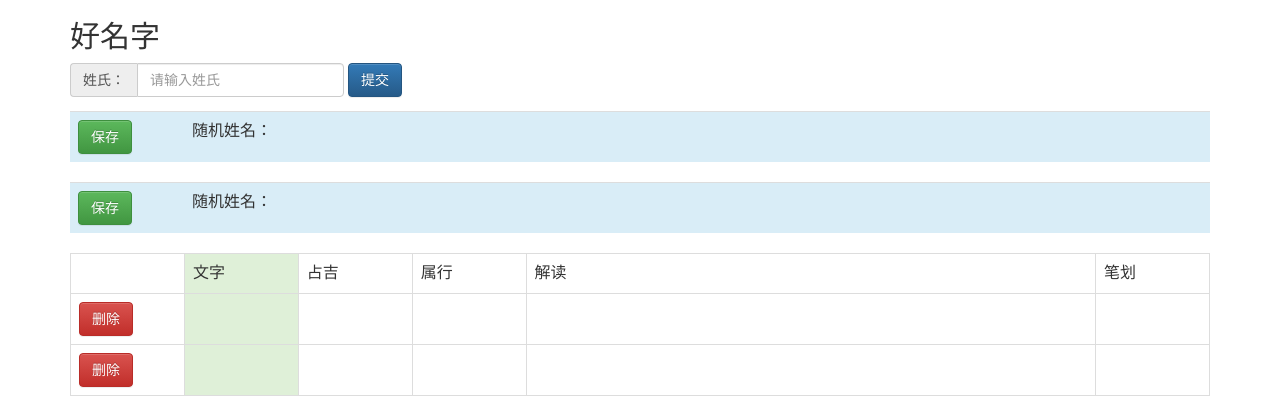
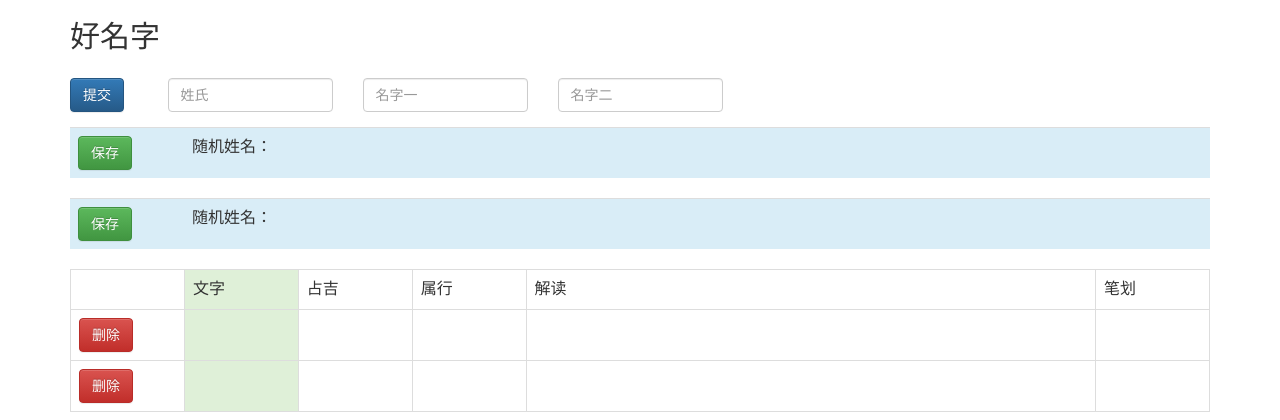
Before and after one commit to official71/good-chinese-names, a PHP site: page /name.php in a window 1280 px wide. Shown: the top 420 px of the page. Run offline with PHP 8.4, Linux system fonts and the light colour scheme; the visitor is signed in with stand-in values (Sample User, id 1); some libraries are stand-ins or nearby versions.

Commit message:
Capable of specifying certain name characters

```diff
--- a/inc/constants.inc.php
+++ b/inc/constants.inc.php
@@ -11,6 +11,7 @@
     define('AUTH_DB_NAME', 'auth_names');
 
     define('CHAR_TBL', 'chars');
+    define('ALLCHAR_TBL', 'name_char');
     define('SAVE_TBL', 'saved');
     define('AUTH_TBL', 'auth');
 ?>
--- /dev/null
+++ b/main.css
@@ -0,0 +1,21 @@
+.toffset  { margin-top: 2px; }
+.toffset1 { margin-top: 5px; }
+.toffset2 { margin-top: 10px; }
+.toffset3 { margin-top: 15px; }
+.toffset4 { margin-top: 30px; }
+.toffset5 { margin-top: 40px; }
+.toffset6 { margin-top: 60px; }
+.toffset7 { margin-top: 80px; }
+.toffset8 { margin-top: 100px; }
+.toffset9 { margin-top: 150px; }
+
+.boffset  { margin-bottom: 2px; }
+.boffset1 { margin-bottom: 5px; }
+.boffset2 { margin-bottom: 10px; }
+.boffset3 { margin-bottom: 15px; }
+.boffset4 { margin-bottom: 30px; }
+.boffset5 { margin-bottom: 40px; }
+.boffset6 { margin-bottom: 60px; }
+.boffset7 { margin-bottom: 80px; }
+.boffset8 { margin-bottom: 100px; }
+.boffset9 { margin-bottom: 150px; }
--- a/name.php
+++ b/name.php
@@ -20,6 +20,7 @@
     <link rel="stylesheet" href="https://maxcdn.bootstrapcdn.com/bootstrap/3.3.7/css/bootstrap-theme.min.css"
     integrity="sha384-rHyoN1iRsVXV4nD0JutlnGaslCJuC7uwjduW9SVrLvRYooPp2bWYgmgJQIXwl/Sp"
     crossorigin="anonymous">
+    <link rel="stylesheet" href="main.css">
 
     <script src="http://ajax.googleapis.com/ajax/libs/jquery/1.11.0/jquery.min.js"></script>
     <script src="new_request.js"></script>
@@ -29,19 +30,32 @@
 <body>
     <div class="container"><h2>好名字</h2></div>
     <div class="container">
-        <form class="form-inline">
-            <div class="form-group">
-                <div class="input-group">
-                    <div class="input-group-addon">姓氏：</div>
-                    <input type="text" id="SurName" class="form-control"
-                    placeholder="请输入姓氏"/>
-                </div>
-            </div>
-            <div class="form-group">
+        <div class="row toffset3 boffset3">
+            <div class="col-md-1">
                 <input id="submit" onclick="submit_func()" class="btn btn-primary"
                     type="button" value="提交"/>
             </div>
-        </form>
+            <div class="col-md-2">
+                <input type="text" id="SurName" class="form-control"
+                    placeholder="姓氏"/>
+            </div>
+            <div class="col-md-2">
+                <input type="text" id="Name1" class="form-control"
+                    placeholder="名字一"/>
+            </div>
+            <div class="col-md-2">
+                <input type="text" id="Name2" class="form-control"
+                    placeholder="名字二"/>
+            </div>
+            <div class="col-md-1"></div>
+            <div class="col-md-1"></div>
+            <div class="col-md-1"></div>
+            <div class="col-md-1"></div>
+            <div class="col-md-1"></div>
+            <div class="col-md-1"></div>
+            <div class="col-md-1"></div>
+            <div class="col-md-1"></div>
+        </div>
     </div>
     <div class="container">
         <table class="table">
--- a/new_request.js
+++ b/new_request.js
@@ -1,9 +1,18 @@
 function new_request() {
     surName = document.getElementById("SurName").value;
     if (surName == '') {
-        surName = '徐';
+        surName = '齐';
     }
-    var dataStr = 'surname=' + surName;
+    name1 = document.getElementById("Name1").value;
+    if (name1.length > 1) {
+        name1 = name1[0];
+    }
+    name2 = document.getElementById("Name2").value;
+    if (name2.length > 1) {
+        name2 = name2[0];
+    }
+
+    var dataStr = 'surname=' + surName + '&n1=' + name1 + '&n2=' + name2;
 
     var xmlhttp = new XMLHttpRequest();
     xmlhttp.onreadystatechange = function() {
```
Also changed, not shown: gen_name.php (+61 -1 lines).
